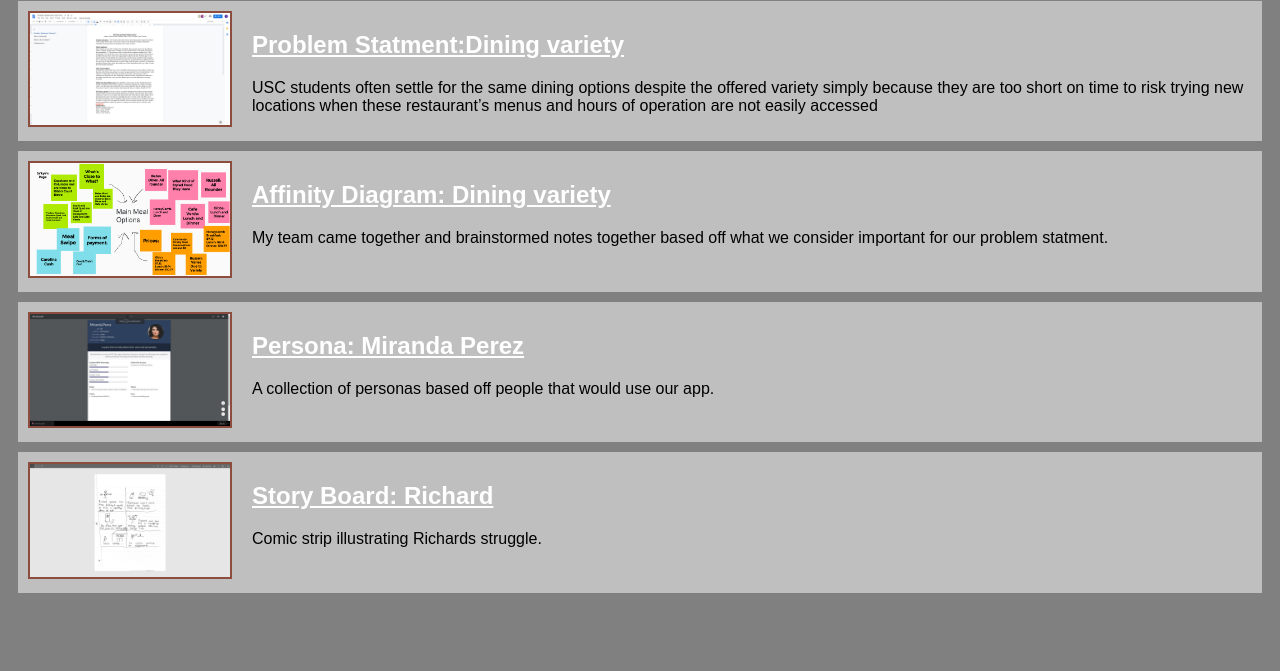
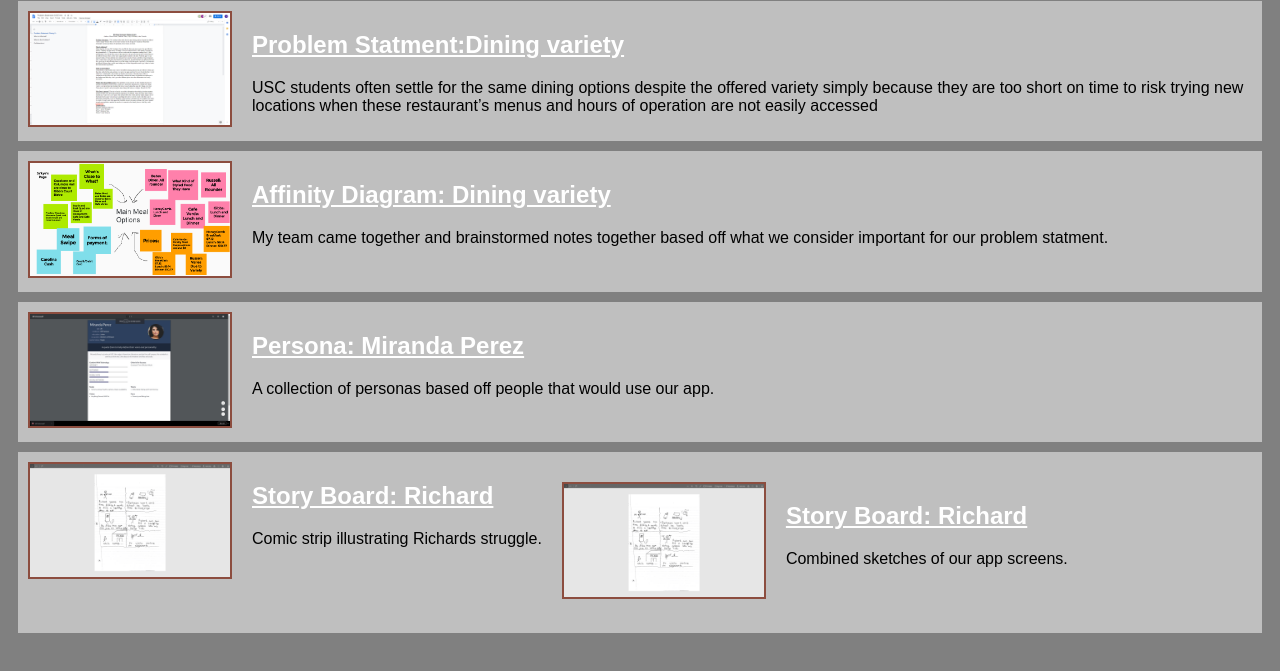
Before and after one commit to L3vics/l3vics.github.io, a plain HTML site: page index.html in a window 1280 px wide. Shown: the part 79-750 px from the top of the page. Drawn offline with Linux system fonts and the light colour scheme.

Commit message:
Add files via upload

```diff
--- a/index.html
+++ b/index.html
@@ -52,6 +52,16 @@
                         Comic strip illustrating Richards struggle.
                     </p>
                 </section>
+
+                <!-- Sketches Assignment-->
+            <section class = "assignment">
+                <a href ="PS pdf/CombinedSketchesCSCE190.pdf"><img src ="images/Untitled.png"></a>
+                <section class="ass-details">
+                    <a href = "PS pdf/CombinedSketchesCSCE190.pdf"><h2> Story Board: Richard</h2></a>
+                    <p>
+                        Combined sketches of our app screens.
+                    </p>
+                </section>
             </section>
         </body>
 </html>
```
